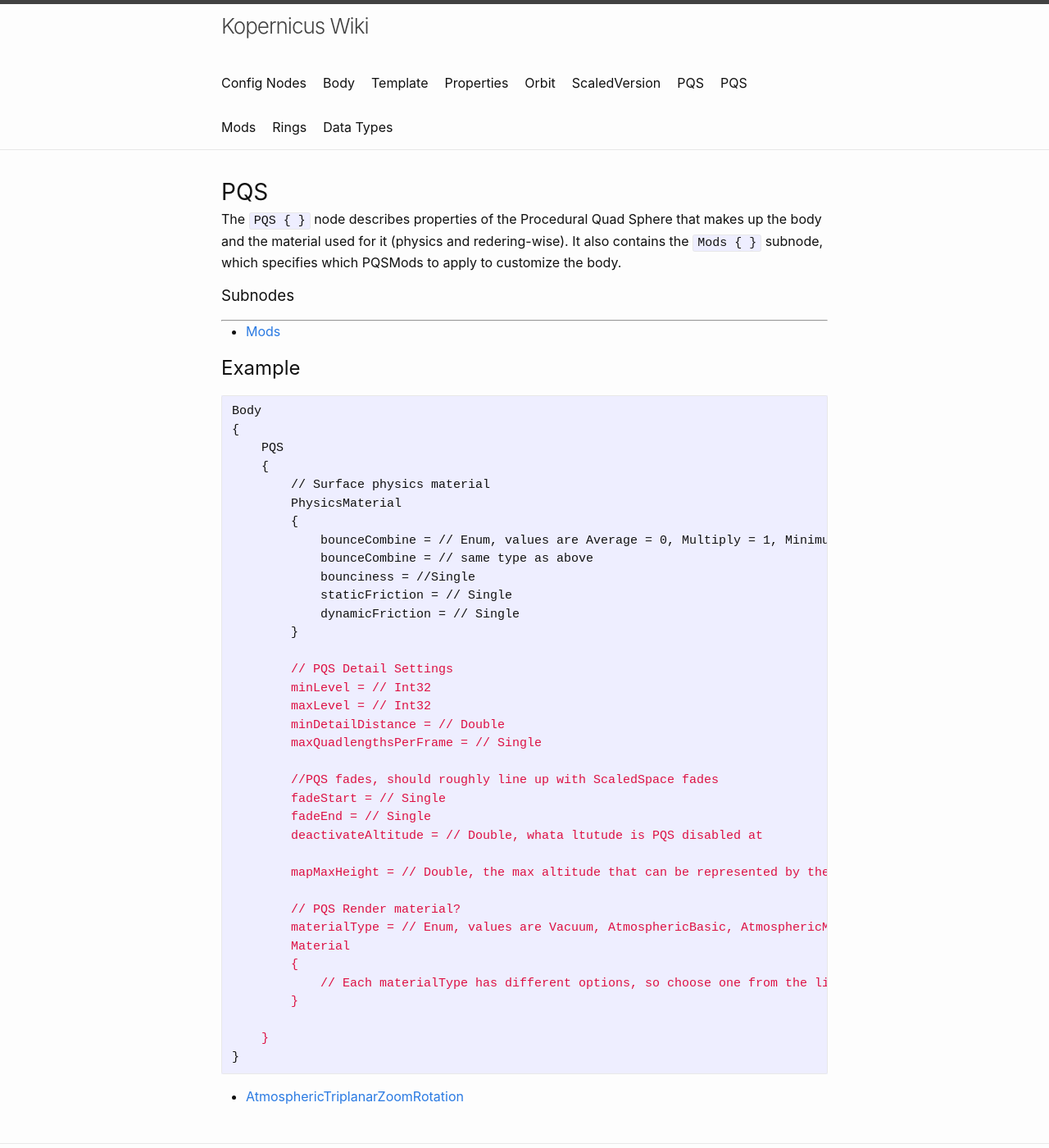
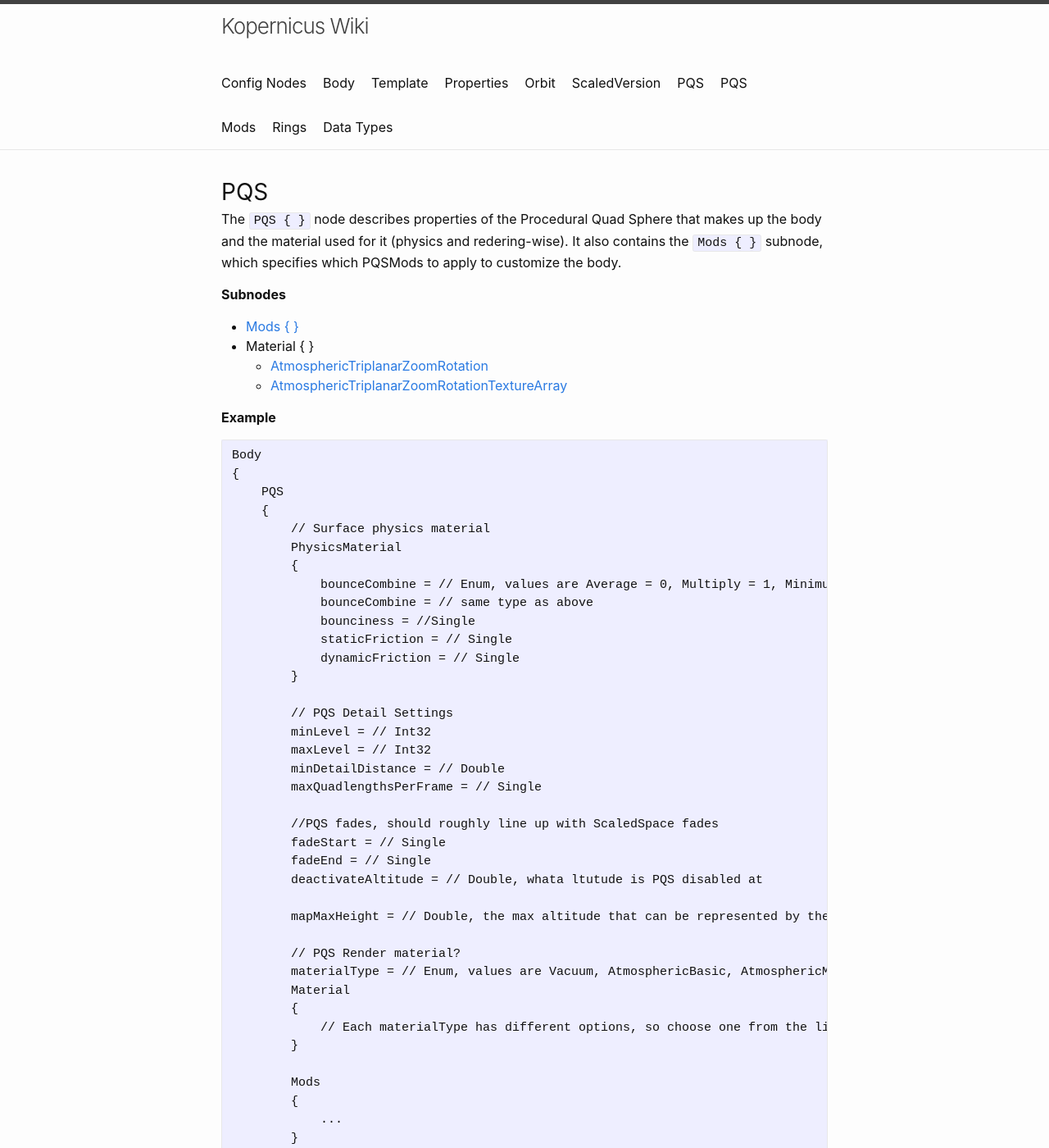
Before and after one commit to Kopernicus/wiki, a Jekyll site: the page built from main/PQS.md, in a window 1280 px wide and 1400 px high. Shown: the whole window at 82% size. Built offline with Jekyll 4.4.1, drawn with Linux system fonts in a browser that asks for light colours; some of the changed text lies outside the part shown.

Commit message:
Organize Material node

````diff
--- a/main/PQS.md
+++ b/main/PQS.md
@@ -4,12 +4,14 @@ title: PQS
 ---
 The `PQS { }` node describes properties of the Procedural Quad Sphere that makes up the body and the material used for it (physics and redering-wise). It also contains the `Mods { }` subnode, which specifies which PQSMods to apply to customize the body.
 
-### Subnodes
-***
-* [Mods]({{ site.baseurl }}{% link main/PQSMods/PQSMods.md%})
+**Subnodes**
+* [Mods { }]({{ site.baseurl }}{% link main/PQSMods/PQSMods.md%})
+* Material { }
+  * [AtmosphericTriplanarZoomRotation]({{ site.baseurl }}{% link main/Material/PQSAtmosphericTriplanarZoomRotation.md %})
+  * [AtmosphericTriplanarZoomRotationTextureArray]({{ site.baseurl }}{% link main/Material/PQSAtmosphericTriplanarZoomRotationTextureArray.md %})
 
-## Example
-```md
+**Example**
+```
 Body
 {
     PQS
@@ -38,15 +40,19 @@ Body
         mapMaxHeight = // Double, the max altitude that can be represented by the height map?
 
         // PQS Render material?
-        materialType = // Enum, values are Vacuum, AtmosphericBasic, AtmosphericMain, AtmosphericOptimized, AtmosphericExtra, AtmosphericOptimizedFastBlend, AtmosphericTriplanarZoomRotation
+        materialType = // Enum, values are Vacuum, AtmosphericBasic, AtmosphericMain, AtmosphericOptimized, AtmosphericExtra, AtmosphericOptimizedFastBlend, AtmosphericTriplanarZoomRotation, AtmosphericTriplanarZoomRotationTextureArray (1.9)
         Material
         {
-            // Each materialType has different options, so choose one from the list at the bottom of the page to see the associated Material block.
+            // Each materialType has different options, so choose one from the list at the top of the page to see the associated Material block.
         }
 
+        Mods
+        {
+            ...
+        }
     }
 }
 ```
 
 
-* [AtmosphericTriplanarZoomRotation]({{ site.baseurl }}{% link main/Material/PQSAtmosphericTriplanarZoomRotation.md %})
+*
````
